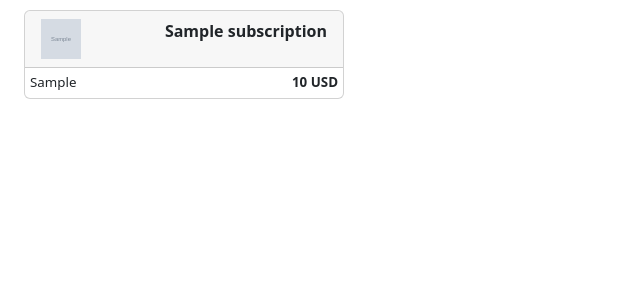
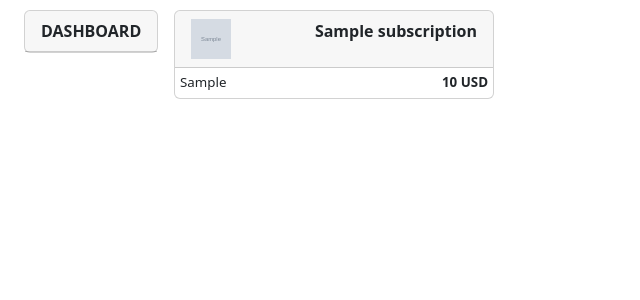
Before and after one commit to alexandrPushylo/hub, a Django app: template templates/subscriptions/subscriptions.html in a window 1280 px wide. Shown: the top 300 px of the page, without its empty margins (0-640 px from the left). Run offline with Django 5.2, Linux system fonts and the light colour scheme; the template is opened without the code that fills it: most values are stand-ins (such as "Sample title", 1, 10 or a date in 2020); some libraries are stand-ins or nearby versions.

Commit message:
ref: subs for dashboard

```diff
--- a/static_files/css/main.css
+++ b/static_files/css/main.css
@@ -274,7 +274,7 @@
 .subscriptions_container{
 	margin-top: 10px;
 }
-.subscriptions_item{
+.subscriptions_card{
 	width: var(--weight-card)
 }
 .subs_item_header{
@@ -353,6 +353,11 @@
 	font-weight: bolder;
 	font-size: 12pt;
 }
+.subs_title_dash{
+	font-weight: bold;
+	font-size: 12pt;
+	text-transform: uppercase;
+}
 .subs_str_next_payment_date{
 	font-size: 8pt;
 	font-weight: bolder;
--- a/static_files/js/main.js
+++ b/static_files/js/main.js
@@ -23,14 +23,14 @@ $('#div-body').masonry({
 $('#subscriptions_container').masonry({
 // указываем элемент-контейнер в котором расположены блоки для динамической верстки
     itemSelector: '.subscriptions_item',
-    // columnWidth: 20,
+    columnWidth: 20,
     gutter: 10,
     // fitWidth: false,
     // horizontalOrder: true,
 // указываем класс элемента являющегося блоком в нашей сетке
     singleMode: true,
 // true - если у вас все блоки одинаковой ширины
-    isResizable: true,
+    isResizable: false,
 // перестраивает блоки при изменении размеров окна
     isAnimated: true,
 // анимируем перестроение блоков
--- a/templates/subscriptions/subscriptions.html
+++ b/templates/subscriptions/subscriptions.html
@@ -1,8 +1,16 @@
 {% extends 'index.html' %}
 {% block body %}
     <div id="subscriptions_container" class="subscriptions_container mx-auto">
+        <div class="card subscriptions_item"
+             onclick="gotoLocation('{% url 'dashboard' %}')"
+        >
+            <div class="card-header subs_item_header">
+                <span class="subs_title_dash">Dashboard</span>
+            </div>
+        </div>
+
         {% for subscription in subscriptions %}
-            <div class="card subscriptions_item">
+            <div class="card subscriptions_item subscriptions_card">
                 <div class="card-header subs_item_header"
                      onclick="gotoLocation('{% url 'subscription' %}?id={{ subscription.id }}')"
                 >
```
